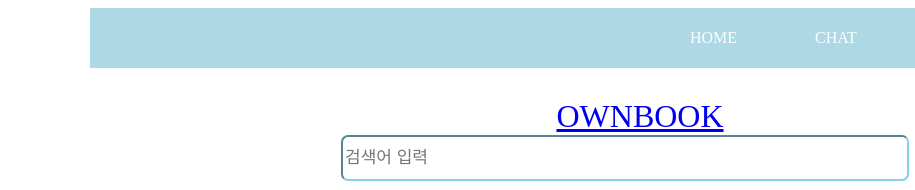
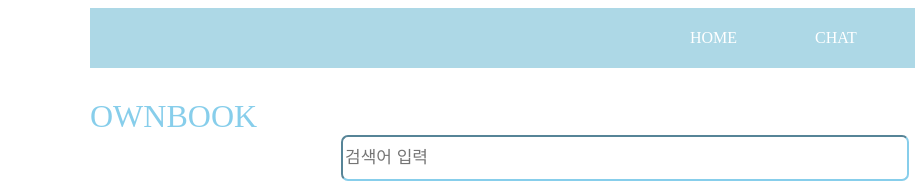
Before and after one commit to InPaPaCo/InPaPaCo.github.io, a plain HTML site: page main.html in a window 1280 px wide. Shown: the top 190 px of the page, 0-915 px from the left. Drawn offline with nearby package versions, Linux system fonts and the light colour scheme.

Commit message:
Update main.html

```diff
--- a/main.html
+++ b/main.html
@@ -29,7 +29,7 @@
         }
     </script>
     <div class = "search">
-        <div style="font-size: 32px; color:skyblue; margin: auto; text-align: center; text-decoration: none;"><a href="main.html">OWNBOOK</a></div>
+        <div><a style="font-size: 32px; color:skyblue; margin: auto; text-align: center; text-decoration: none;" href="main.html">OWNBOOK</a></div>
         <div class = "searchin">
             <input type="text" id = "searchtext" placeholder = "검색어 입력" style="width: 560px;height:40px;font-size:17px;float:left; border-radius:7px; border-color: skyblue; margin: auto" onkeypress="if( event.keyCode == 13 ){searchData();}" >
             <input type="image" src = "https://cdn.pixabay.com/photo/2013/07/12/14/48/search-148820__340.png" style="float:left; width:30px; height:30px; margin:auto;" onclick="searchData()">
```
